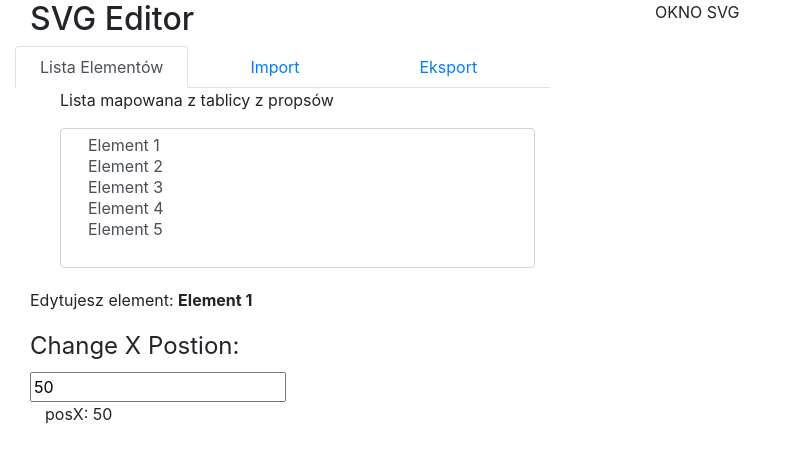
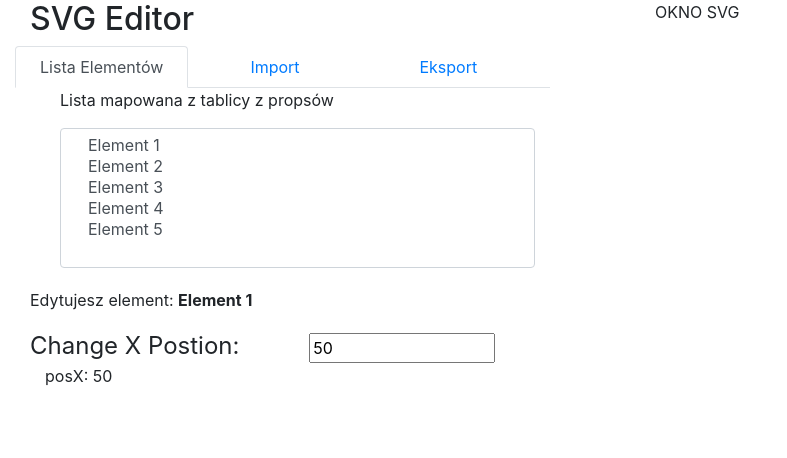
Before and after one commit to wasikm04/svg-animation-editor, a React (Create React App) app: page / in a window 1280 px wide. Shown: the top 458 px of the page, without its empty margins (0-787 px from the left). Built offline with nearby package versions, Linux system fonts and the light colour scheme; the HTML template or start-up script is replaced by a standard one.

Commit message:
Style input field contorl

```diff
--- a/src/EditionPanel.js
+++ b/src/EditionPanel.js
@@ -1,4 +1,18 @@
 import React from 'react';
+
+const nameStyle = {
+  float: 'left',
+  display: 'inline',
+  width: '60%',
+  marginBottom: "0px",
+};
+
+const inputStyle = {
+  float: 'left',
+  display: 'inline',
+  width: '40%',
+  marginTop: "5px",
+};
 
 function EditingTitle(props) {
   return (
@@ -21,9 +35,9 @@ class FiledInput extends React.Component {
     const title = this.props.fieldName;
     return (
       <div className="row">
-      <fieldset>
-        <legend>{title}</legend>
-        <input value={valueChange}
+      <fieldset className="inline">
+        <legend style={nameStyle}>{title}</legend>
+        <input style={inputStyle} value={valueChange}
                onChange={this.handleChange} />
 
       </fieldset>
```
